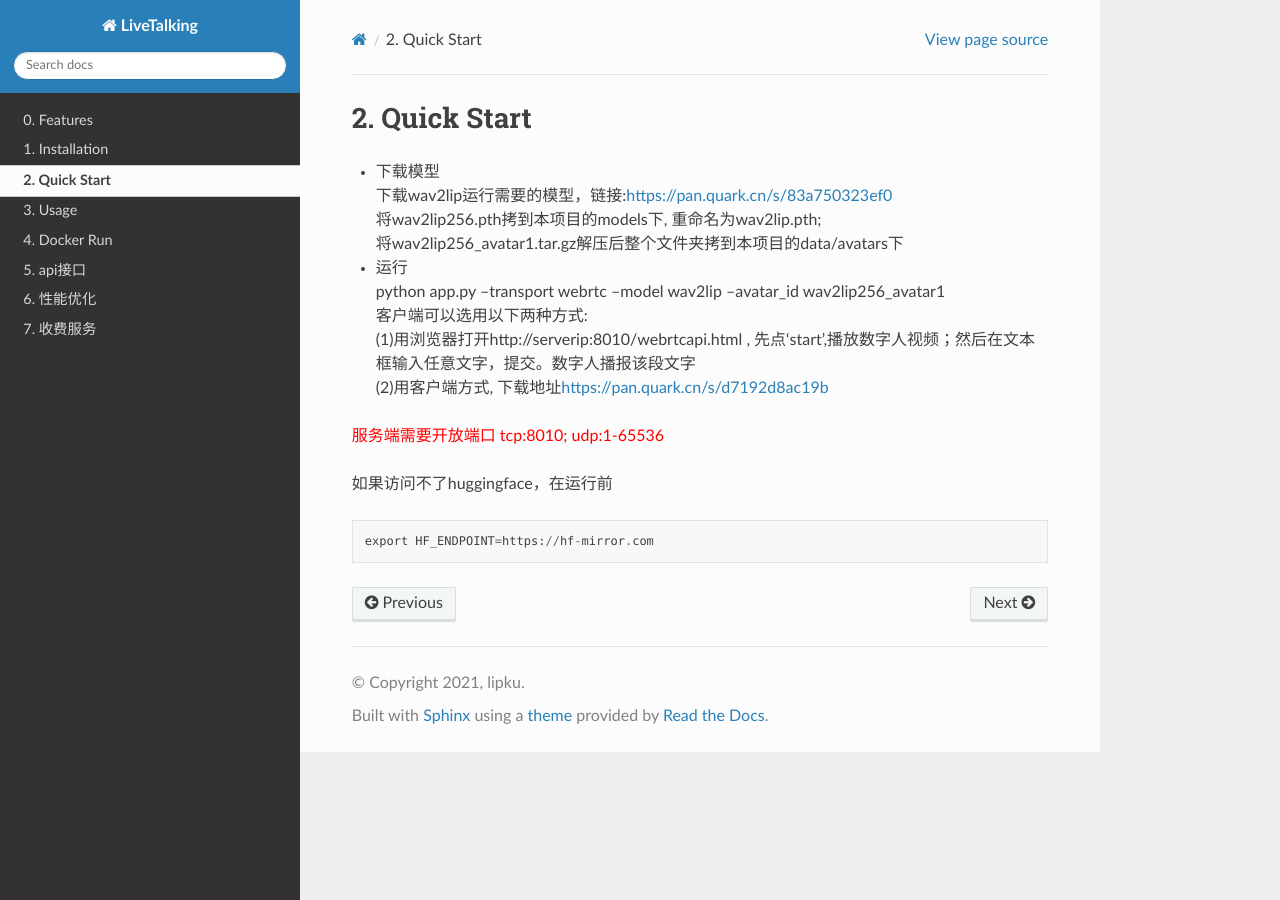
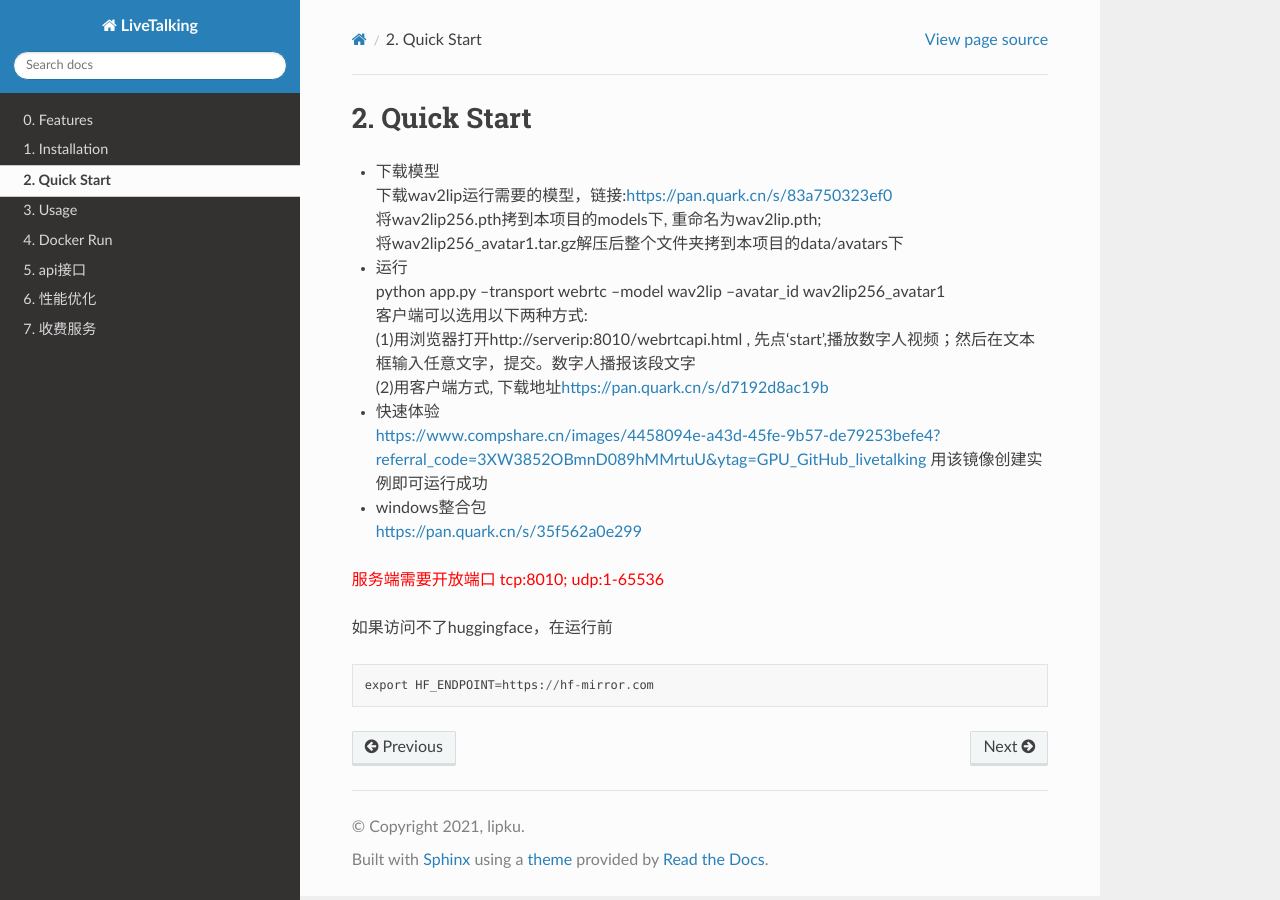
Before and after one commit to lipku/livetalking-doc, a Sphinx documentation site: the page built from docs/source/quickstart.md, in a window 1280 px wide. Built offline with Sphinx 7.4.7 and the Read the Docs theme 3.1.0, drawn with Linux system fonts in a browser that asks for light colours.

Commit message:
update doc

```diff
--- a/docs/source/quickstart.md
+++ b/docs/source/quickstart.md
@@ -9,6 +9,12 @@
 (1)用浏览器打开http://serverip:8010/webrtcapi.html , 先点‘start',播放数字人视频；然后在文本框输入任意文字，提交。数字人播报该段文字
 (2)用客户端方式, 下载地址<https://pan.quark.cn/s/d7192d8ac19b>
 
+- 快速体验
+<https://www.compshare.cn/images/4458094e-a43d-45fe-9b57-de79253befe4?referral_code=3XW3852OBmnD089hMMrtuU&ytag=GPU_GitHub_livetalking> 用该镜像创建实例即可运行成功
+
+- windows整合包
+<https://pan.quark.cn/s/35f562a0e299>
+
 <font color=red>服务端需要开放端口 tcp:8010; udp:1-65536 </font>
 
 如果访问不了huggingface，在运行前
```
